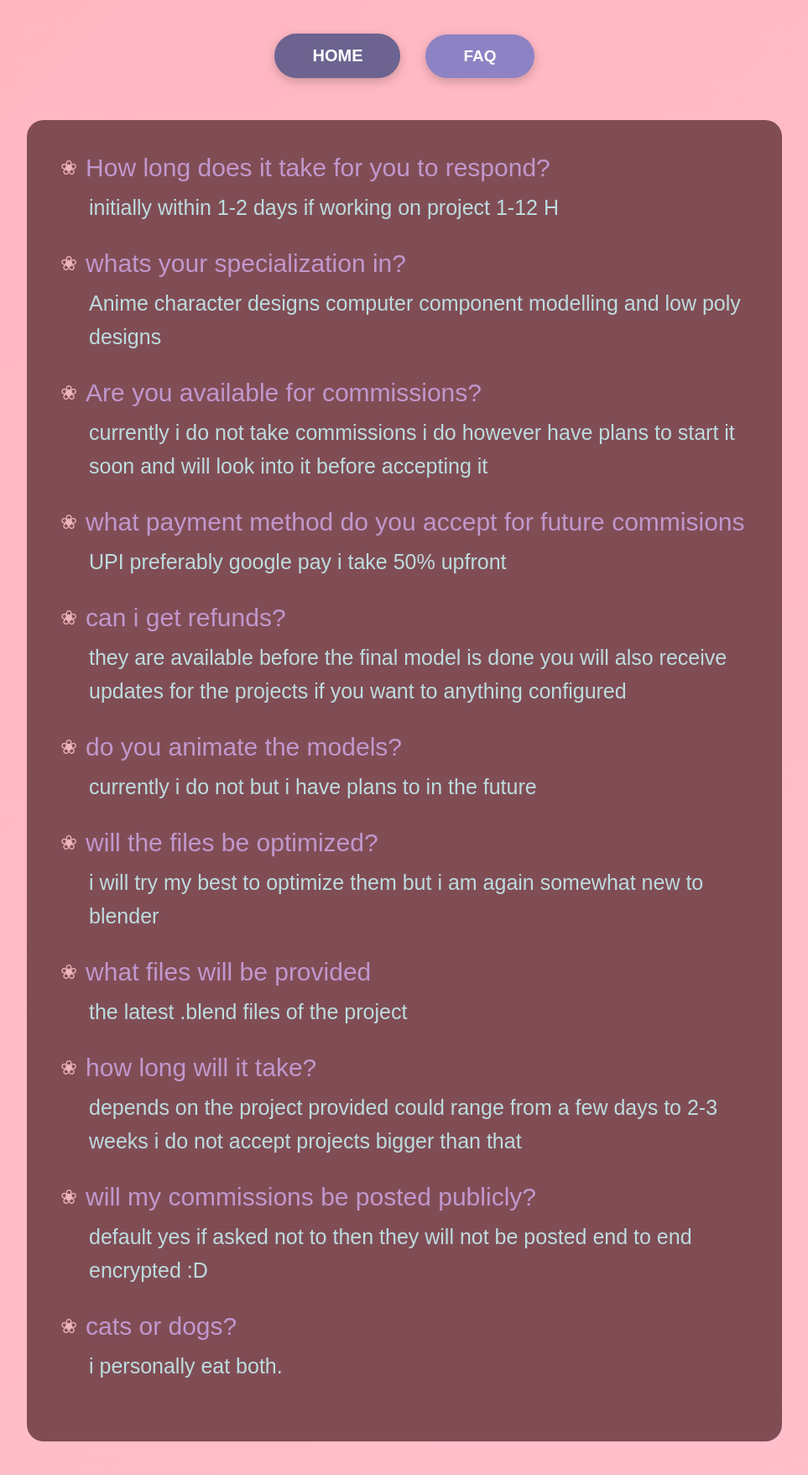
After one commit to zonokoo/selfhostweb, a Flask app: page /FAQ in a window 1280 px wide. The commit adds this page. Shown: the whole page at 84% size, without its empty margins (158-1121 px from the left). Run offline with Flask 3, Linux system fonts and the light colour scheme.

Commit message:
Added faq page

```diff
--- a/main.py
+++ b/main.py
@@ -10,5 +10,9 @@ def home():
 def social():
     return render_template("social.html")
 
+@app.route("/FAQ")
+def FAQ():
+    return render_template("FAQ.html")
+
 if __name__ == "__main__":
     app.run(debug=True, port=8080)
--- /dev/null
+++ b/templates/FAQ.html
@@ -0,0 +1,160 @@
+<!DOCTYPE html>
+<html lang="en">
+<head>
+  <meta charset="UTF-8">
+  <meta name="viewport" content="width=device-width, initial-scale=1.0">
+  <title>FAQ</title>
+  <style>
+    * {
+      margin: 0;
+      padding: 0;
+      box-sizing: border-box;
+    }
+
+    body {
+      font-family: Arial, sans-serif;
+      background: linear-gradient(135deg, #FFB6C1 0%, #FFC0CB 100%);
+      min-height: 100vh;
+      padding: 40px 20px;
+    }
+
+    /* Header */
+    header {
+      display: flex;
+      justify-content: center;
+      align-items: center;
+      gap: 30px;
+      margin-bottom: 50px;
+    }
+
+    .nav-button {
+      background: #6c6390;
+      color: #ffffff;
+      font-weight: bold;
+      font-size: 20px;
+      border: none;
+      padding: 15px 45px;
+      border-radius: 40px;
+      cursor: pointer;
+      box-shadow: 0 4px 12px rgba(0, 0, 0, 0.2);
+      transition: all 0.3s ease;
+    }
+
+    .nav-button:hover {
+      background: #7a70a8;
+      transform: translateY(-3px);
+    }
+
+    .nav-button.active {
+      background: #8d82c4;
+      font-size: 19px;
+    }
+
+    /* FAQ content */
+    .faq-container {
+      background: rgba(129, 77, 85);
+      padding: 40px;
+      border-radius: 20px;
+      max-width: 900px;
+      margin: 0 auto;
+    }
+
+    .faq-item {
+      margin-bottom: 30px;
+    }
+
+    .faq-question {
+      color: #c197cd;
+      font-size: 30px;
+      margin-bottom: 10px;
+      display: flex;
+      align-items: center;
+      gap: 10px;
+    }
+
+    .faq-icon {
+      color: #efb4bb;
+      font-size: 24px;
+    }
+
+    .faq-answer {
+      color: #bddcdf;
+      font-size: 25px;
+      line-height: 1.6;
+      padding-left: 34px;
+    }
+
+    @media (max-width: 600px) {
+      .nav-button {
+        padding: 12px 25px;
+        font-size: 16px;
+      }
+    }
+  </style>
+</head>
+<body>
+
+  <header>
+    <button class="nav-button" onclick="window.location.href='/'">HOME</button>
+    <button class="nav-button active">FAQ</button>
+  </header>
+
+  <div class="faq-container">
+    <div class="faq-item">
+      <div class="faq-question"><span class="faq-icon">❀</span>How long does it take for you to respond?</div>
+      <div class="faq-answer">initially within 1-2 days if working on project 1-12 H</div>
+    </div>
+
+    <div class="faq-item">
+      <div class="faq-question"><span class="faq-icon">❀</span>whats your specialization in?</div>
+      <div class="faq-answer">Anime character designs computer component modelling and low poly designs</div>
+    </div>
+
+    <div class="faq-item">
+      <div class="faq-question"><span class="faq-icon">❀</span>Are you available for commissions?</div>
+      <div class="faq-answer">currently i do not take commissions i do however have plans to start it soon and will look into it before accepting it</div>
+    </div>
+
+    <div class="faq-item">
+      <div class="faq-question"><span class="faq-icon">❀</span>what payment method do you accept for future commisions</div>
+      <div class="faq-answer">UPI preferably google pay i take 50% upfront</div>
+    </div>
+
+    <div class="faq-item">
+      <div class="faq-question"><span class="faq-icon">❀</span>can i get refunds?</div>
+      <div class="faq-answer">they are available before the final model is done you will also receive updates for the projects if you want to anything configured</div>
+    </div>
+
+    <div class="faq-item">
+      <div class="faq-question"><span class="faq-icon">❀</span>do you animate the models?</div>
+      <div class="faq-answer">currently i do not but i have plans to in the future</div>
+    </div>
+
+    <div class="faq-item">
+      <div class="faq-question"><span class="faq-icon">❀</span>will the files be optimized?</div>
+      <div class="faq-answer">i will try my best to optimize them but i am again somewhat new to blender</div>
+    </div>
+
+    <div class="faq-item">
+      <div class="faq-question"><span class="faq-icon">❀</span>what files will be provided</div>
+      <div class="faq-answer">the latest .blend files of the project</div>
+    </div>
+
+    <div class="faq-item">
+      <div class="faq-question"><span class="faq-icon">❀</span>how long will it take?</div>
+      <div class="faq-answer">depends on the project provided could range from a few days to 2-3 weeks i do not accept projects bigger than that</div>
+    </div>
+
+    <div class="faq-item">
+      <div class="faq-question"><span class="faq-icon">❀</span>will my commissions be posted publicly?</div>
+      <div class="faq-answer">default yes if asked not to then they will not be posted end to end encrypted :D</div>
+    </div>
+
+    <div class="faq-item">
+      <div class="faq-question"><span class="faq-icon">❀</span>cats or dogs?</div>
+      <div class="faq-answer">i personally eat both.</div>
+    </div>
+  </div>
+
+</body>
+</html>
--- a/templates/index.html
+++ b/templates/index.html
@@ -268,7 +268,7 @@
             <span class="separator">✿</span>
             <a href="#portfolio">Portfolio</a>
             <span class="separator">✦</span>
-            <a href="#faq">FAQ</a>
+            <a href="/FAQ">FAQ</a>
         </nav>
 
         <section id="home" class="hero">
```
